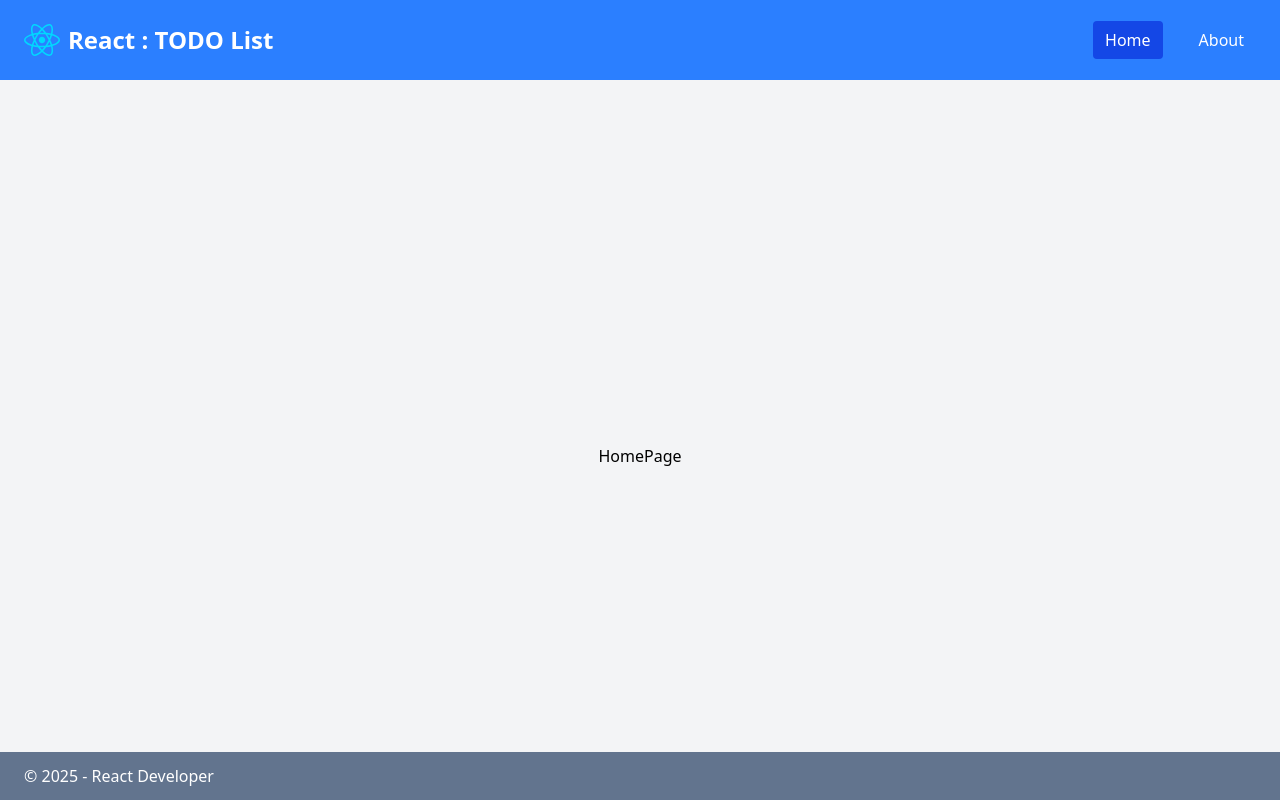
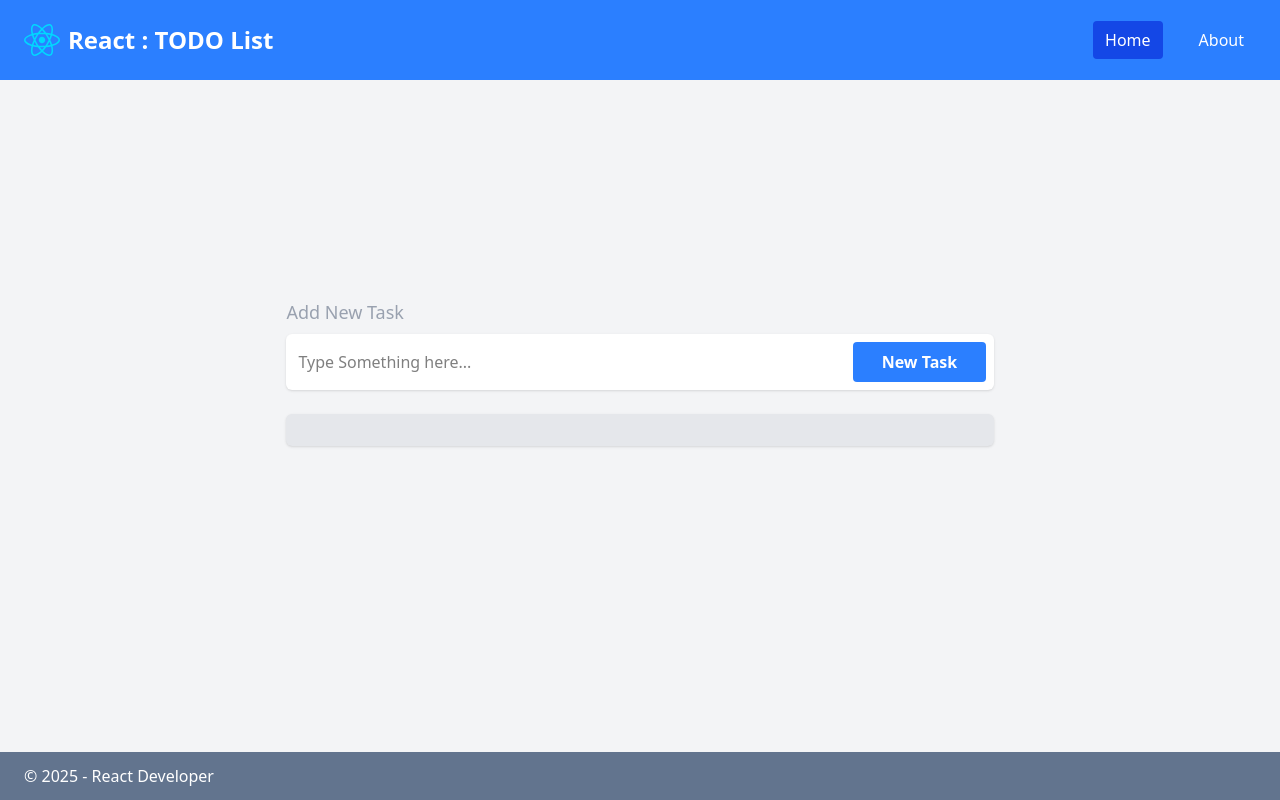
Before and after one commit to authaithip/React-WebApp, a React (Vite) app: page / in a window 1280 px wide. Built offline with nearby package versions, Linux system fonts and the light colour scheme.

Commit message:
25/8/68/16.49

```diff
--- a/src/Components/Navbar.jsx
+++ b/src/Components/Navbar.jsx
@@ -11,7 +11,9 @@ function Navbar() {
   return (
     <header>
       <div className="flex mr-auto gap-x-2 font-semibold text-2xl">
+        <Link to="/">
         <img src={reactLogo} alt="React Logo" />
+        </Link>
         React : TODO List
       </div>
       <ul className="hidden md:flex gap-x-6">
--- /dev/null
+++ b/src/Components/NewTask.jsx
@@ -0,0 +1,44 @@
+import React, { useState } from "react";
+
+function NewTask({ addTask }) {
+  const [title, setTitle] = useState("");
+  const submitForm = (e) => {
+    e.preventDefault();
+
+    const task = {
+      title,
+      date: new Date().toLocaleString(),
+    };
+    addTask(task);
+  };
+  return (
+    <>
+      <form onSubmit={submitForm}>
+        <label htmlFor="title" className="text-lg text-gray-400">
+          Add New Task
+        </label>
+        <div className="flex gap-x-2 bg-white rounded-md shadow-sm p-2 pl-3 mt-2">
+          <input
+            id="title"
+            type="text"
+            className="focus:outline-none w-full"
+            maxLength="30"
+            placeholder="Type Something here..."
+            autoFocus
+            required
+            value={title}
+            onChange={(e) => setTitle(e.target.value)}
+          />
+          <button
+            type="submit"
+            className="w-40 px-3 py-2 rounded font-semibold bg-blue-500 text-white hover:bg-blue-700"
+          >
+            New Task
+          </button>
+        </div>
+      </form>
+    </>
+  );
+}
+
+export default NewTask;
--- /dev/null
+++ b/src/Components/TodoItem.jsx
@@ -0,0 +1,19 @@
+import React from "react";
+
+function TodoItem(props) {
+  return (
+    <li className="flex bg-white rounded shadow-sm p-4 mt-4 first:mt-0">
+      <div className="flex gap-x-4 mr-auto items-center">
+        <div className="h-6 w-6 rounded-full shadow-sm text-white text-sm bg-teal-400 text-center ">
+          {props.id + 1}
+        </div>
+        <div>
+          <p className="font-semibold">{props.todo.title}</p>
+          <p className="text-sm text-gray-400">{props.todo.date}</p>
+        </div>
+      </div>
+    </li>
+  );
+}
+
+export default TodoItem;
--- a/src/Layouts/MainLayout.jsx
+++ b/src/Layouts/MainLayout.jsx
@@ -8,8 +8,9 @@ function MainLayout() {
     <>
       <Navbar />
       <main>
-        <div className="px-4 md:px-6 pt-12 pb-8 w-full xl:w[45%] space-y-6"></div>
-        <Outlet />
+        <div className="px-4 md:px-6 pt-2 pb-24 w-full xl:w-[59%] space-y-6">
+          <Outlet />
+        </div>
       </main>
       <Footer />
     </>
--- a/src/Pages/HomePage.jsx
+++ b/src/Pages/HomePage.jsx
@@ -1,7 +1,22 @@
-import React from "react";
+import React, { useState } from "react";
+import NewTask from "../Components/NewTask";
+import TodoItem from "../Components/TodoItem";
 
 function HomePage() {
-  return <div>HomePage</div>;
+  const [todos, setTodos] = useState([]);
+  const addTask = (task) => {
+    setTodos((prevtodos) => [...prevtodos, task]);
+  };
+  return (
+    <>
+      <NewTask addTask={addTask} />
+      <ul className="bg-gray-200 rounded-md shadow-sm p-4">
+        {todos.map((todo, i) => (
+          <TodoItem key={i} id={i} todo={todo} />
+        ))}
+      </ul>
+    </>
+  );
 }
 
 export default HomePage;
--- a/src/Pages/NotFound.jsx
+++ b/src/Pages/NotFound.jsx
@@ -1,11 +1,15 @@
-import React from 'react'
+import React from "react";
 
 function NotFound() {
   return (
-    <div>
-
-    </div>
-  )
+    <>
+      <div className="text-center">
+        <h1 className="text-gray-400 font-bold text-7xl">404 ERROR</h1>
+        <h2 className="mt-6 font-bold text-3xl">Page Not Fount</h2>
+        <p className="text-xl">The Page you are looking for dose not exist.</p>
+      </div>
+    </>
+  );
 }
 
-export default NotFound
+export default NotFound;
```
Also changed, not shown: 1 other file (tests, documents, lock files or other folders).
